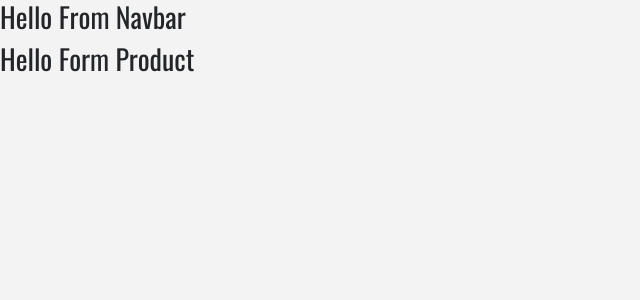
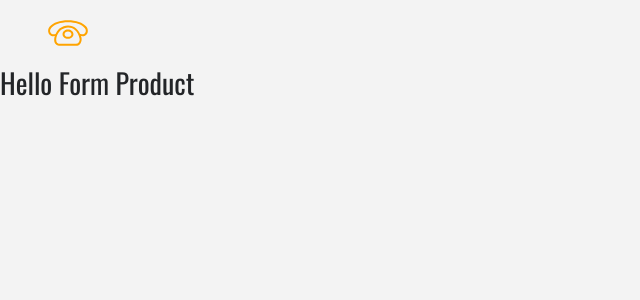
Before and after one commit to maheralayoubi/My-Store-React, a React (Create React App) app: page / in a window 1280 px wide. Shown: the top 300 px of the page, without its empty margins (0-640 px from the left). Built offline with nearby package versions, Linux system fonts and the light colour scheme.

Commit message:
Adding the SVG logo

```diff
--- a/src/components/Navbar.js
+++ b/src/components/Navbar.js
@@ -1,11 +1,19 @@
 import React, { Component } from 'react'
+import { Link } from 'react-router-dom'
+import logo from '../logo.svg'
 
 export default class Navbar extends Component {
     render() {
         return(
-            <div>
-                <h3>Hello From Navbar</h3>
-            </div>
+            <nav className="navbar navbar-expand-sm navbar-dark px-sm-5">
+                {/*
+                https://www.iconfinder.com/icons/1243689/call_phone_icon
+                Creative Commons (Attribution 3.0 Unported);
+                https://www.iconfinder.com/Makoto_msk */}
+                <Link to='/'>
+                    <img src={ logo } alt="store" className="navbar-brand"/>
+                </Link>
+            </nav>
         )
     }
 }
```
